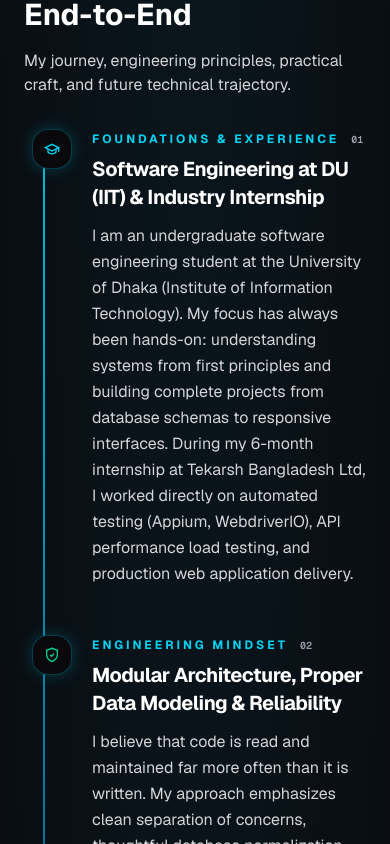
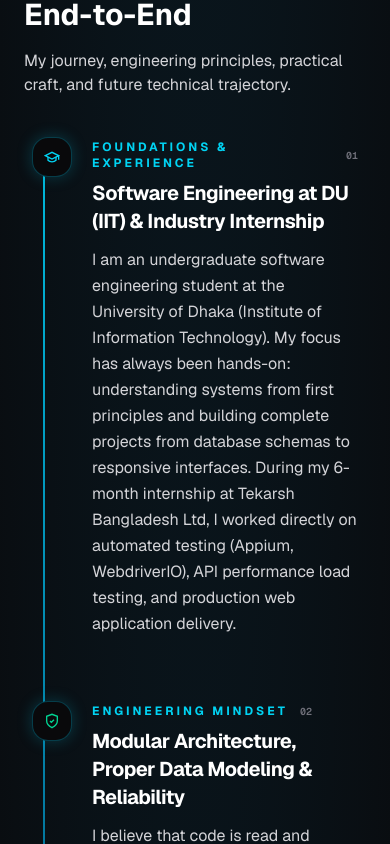
Before and after one commit to jarifulovi/jr-portfolio, a Next.js app: page / in a window 390 px wide. Shown: the part 1500-2344 px from the top of the page. Built offline with nearby package versions, Linux system fonts and the light colour scheme.

Commit message:
feat: enhance hover effects and transitions in AboutSection component

```diff
--- a/src/components/sections/AboutSection.tsx
+++ b/src/components/sections/AboutSection.tsx
@@ -92,29 +92,29 @@ export const AboutSection: React.FC<AboutSectionProps> = ({ about }) => {
             <motion.div
               key={step.id}
               variants={itemVariants}
-              className="group relative flex items-start gap-5 sm:gap-7"
+              className="group relative flex items-start gap-5 sm:gap-7 rounded-2xl p-2 -ml-2 transition-all duration-300 hover:bg-white/[0.02]"
             >
               {/* Luminous Connecting Node */}
-              <div className="relative z-10 flex h-10 w-10 sm:h-12 sm:w-12 shrink-0 items-center justify-center rounded-2xl border border-cyan-500/30 bg-zinc-950 shadow-[0_0_15px_rgba(6,182,212,0.25)] transition-all duration-300 group-hover:border-cyan-400 group-hover:shadow-[0_0_20px_rgba(6,182,212,0.45)]">
+              <div className="relative z-10 flex h-10 w-10 sm:h-12 sm:w-12 shrink-0 items-center justify-center rounded-2xl border border-cyan-500/30 bg-zinc-950 shadow-[0_0_15px_rgba(6,182,212,0.25)] transition-all duration-300 group-hover:scale-105 group-hover:border-cyan-400 group-hover:shadow-[0_0_22px_rgba(6,182,212,0.5)]">
                 {getStepIcon(step.id)}
               </div>
 
               {/* Editorial Text Content */}
               <div className="min-w-0 flex-1 pt-0.5">
                 <div className="flex items-center gap-3">
-                  <span className="text-xs font-bold uppercase tracking-[0.25em] text-cyan-400">
+                  <span className="text-xs font-bold uppercase tracking-[0.25em] text-cyan-400 transition-colors duration-300 group-hover:text-cyan-300">
                     {step.label}
                   </span>
-                  <span className="text-[10px] font-mono font-semibold text-zinc-400">
+                  <span className="text-[10px] font-mono font-semibold text-zinc-500 transition-colors duration-300 group-hover:text-cyan-400/80">
                     0{index + 1}
                   </span>
                 </div>
 
-                <h3 className="mt-2 text-xl sm:text-2xl font-bold tracking-tight text-white group-hover:text-cyan-100 transition-colors">
+                <h3 className="mt-2 text-xl sm:text-2xl font-bold tracking-tight text-white transition-colors duration-300 ease-out group-hover:text-cyan-400">
                   {step.title}
                 </h3>
 
-                <p className="mt-3 text-base sm:text-lg leading-relaxed text-zinc-300 font-normal">
+                <p className="mt-3 text-base sm:text-lg leading-relaxed text-zinc-300 font-normal transition-colors duration-300 group-hover:text-zinc-200">
                   {step.description}
                 </p>
               </div>
```
